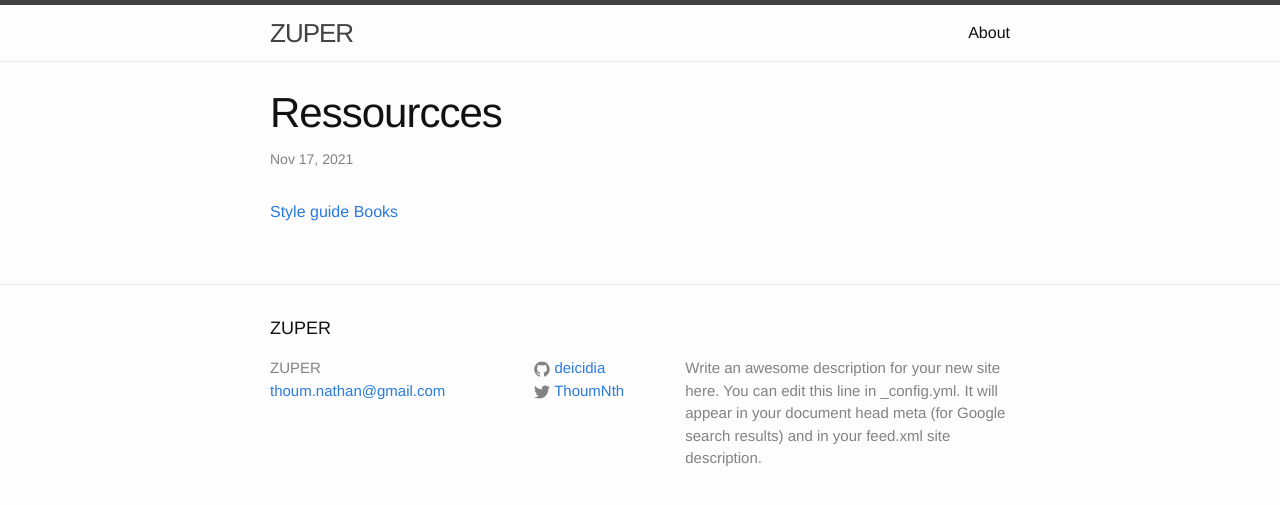
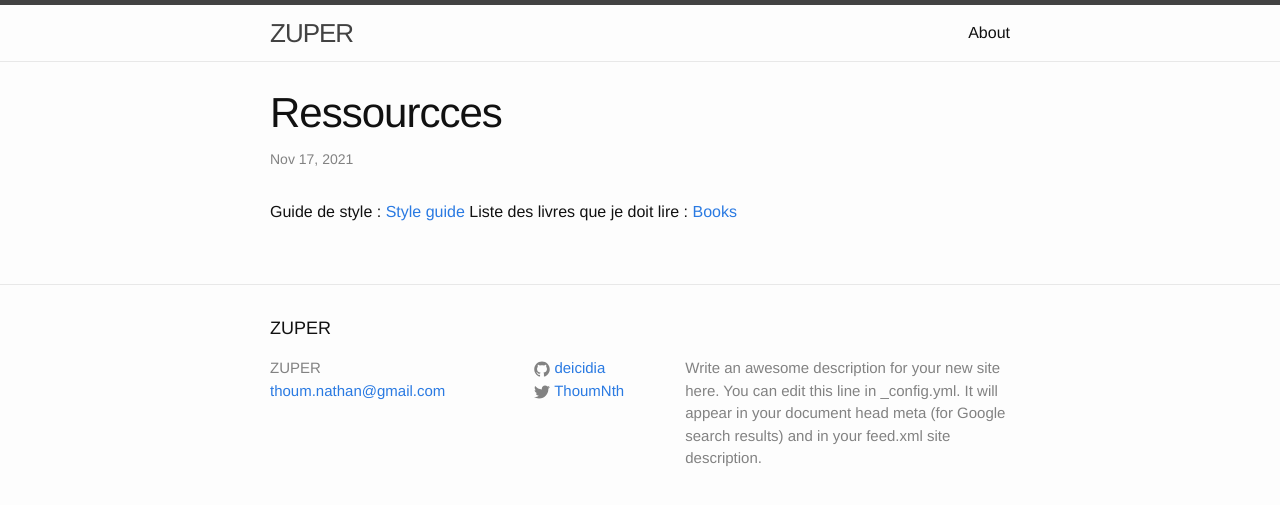
Before and after one commit to DEICIDIA/DEICIDIA.github.io, a Jekyll site: the page built from _posts/2021-11-15-welcome-to-jekyll.markdown, in a window 1280 px wide. Shown: the top 505 px of the page. Built offline with Jekyll 4.4.1, drawn with Linux system fonts in a browser that asks for light colours.

Commit message:
Update 2021-11-15-welcome-to-jekyll.markdown

```diff
--- a/_posts/2021-11-15-welcome-to-jekyll.markdown
+++ b/_posts/2021-11-15-welcome-to-jekyll.markdown
@@ -4,8 +4,8 @@ title:  "Ressourcces"
 date:   2021-11-17 10:29:00 +0100
 categories: jekyll update
 ---
-[Style guide][Style-guide]
-[Books][Books]
+Guide de style : [Style guide][Style-guide]
+Liste des livres que je doit lire : [Books][Books]
 
 
 [Style-guide]: https://google.github.io/styleguide/
```
